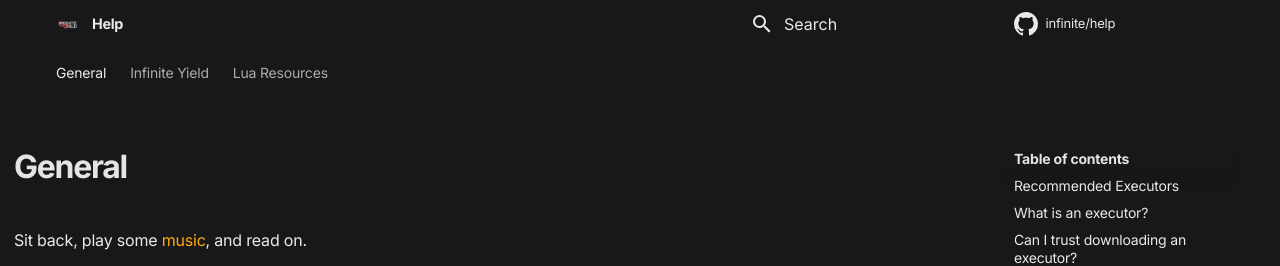
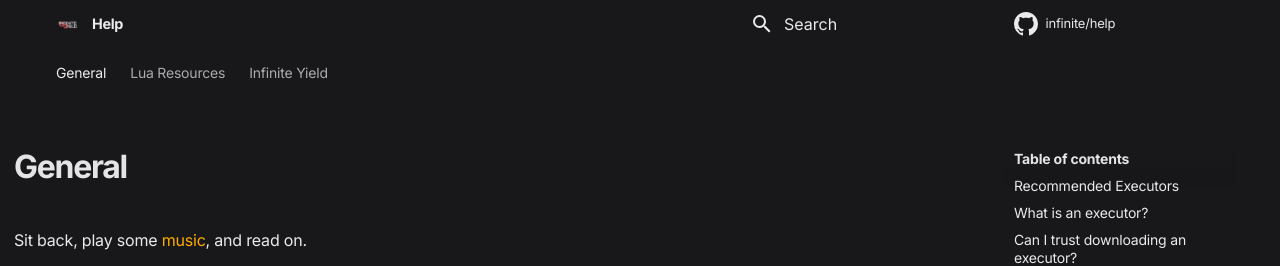
Before and after one commit to moikoros/help, an MkDocs documentation site: the page built from docs/index.md, in a window 1280 px wide and 900 px high. Shown: the top 266 px of the window. Built offline with MkDocs 1.6.1 and Material for MkDocs 9.7.7, drawn with Linux system fonts in a browser that asks for light colours; comment, search, counter and statistics services are not loaded; part of the change alters nothing that is shown.

```diff
--- a/mkdocs.yml
+++ b/mkdocs.yml
@@ -36,6 +36,7 @@ extra_css:
 
 nav:
   - General: index.md
+  - Lua Resources: luaresources.md
   - Infinite Yield:
     - Questions: inf/questions.md
     - Executing: inf/executing.md
@@ -44,7 +45,6 @@ nav:
     - Using Plugins: inf/usingplugins.md
     - Creating Plugins: inf/creatingplugins.md
     - Plugin Functions: inf/pluginfunctions.md
-  - Lua Resources: luaresources.md
 
 markdown_extensions:
   - admonition
```
